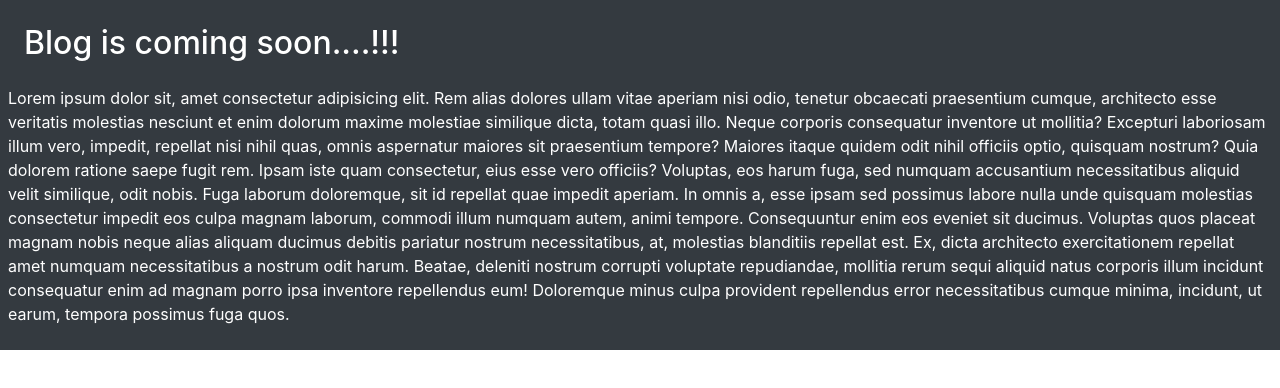
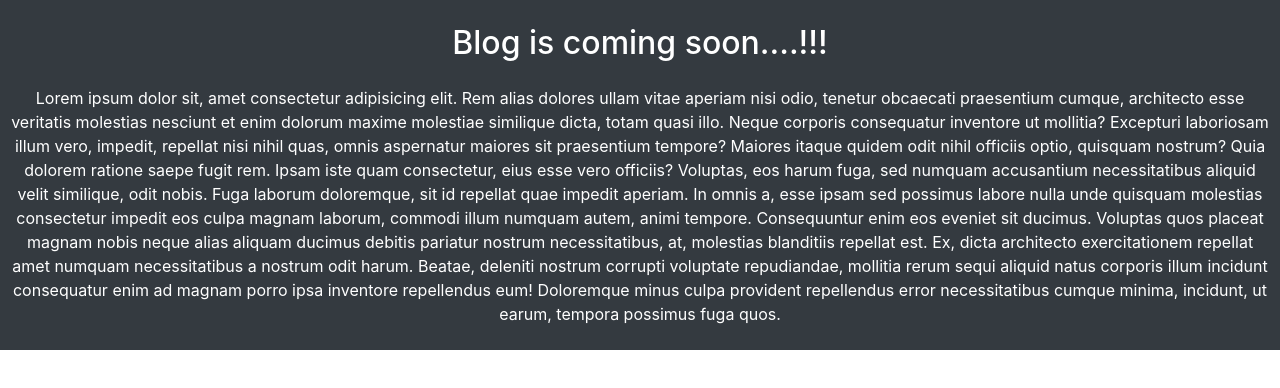
Before and after one commit to hasansiam45/my-portfolio-website, a React (Create React App) app: page /blog in a window 1280 px wide. Shown: the top 388 px of the page. Built offline with nearby package versions, Linux system fonts and the light colour scheme.

Commit message:
portfolio updated

```diff
--- a/src/Blog/Blog.js
+++ b/src/Blog/Blog.js
@@ -2,7 +2,7 @@ import React from 'react'
 
 const Blog = () => {
     return (
-        <div className="bg-dark text-white p-2">
+        <div className="bg-dark text-white p-2 text-center">
 
             <h2 className="p-3">Blog is coming soon....!!!</h2>
 
```
